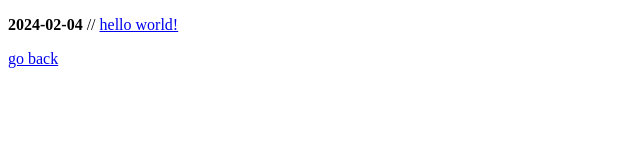
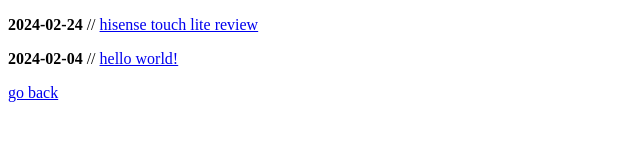
Before and after one commit to ulcins/ulcins.github.io, a plain HTML site: page blog.html in a window 1280 px wide. Shown: the whole page, without its empty margins (0-640 px from the left). Drawn offline with Linux system fonts and the light colour scheme.

Commit message:
Update blog.html

```diff
--- a/blog.html
+++ b/blog.html
@@ -5,6 +5,7 @@
 <head>
 </head>
   <div>
+    <p><b>2024-02-24</b> // <a href="/blogs/20240224.html">hisense touch lite review</a></p>
     <p><b>2024-02-04</b> // <a href="/blogs/20240204.html">hello world!</a></p>
   </div>
   <p><a href="index.html">go back</a></p>
```
